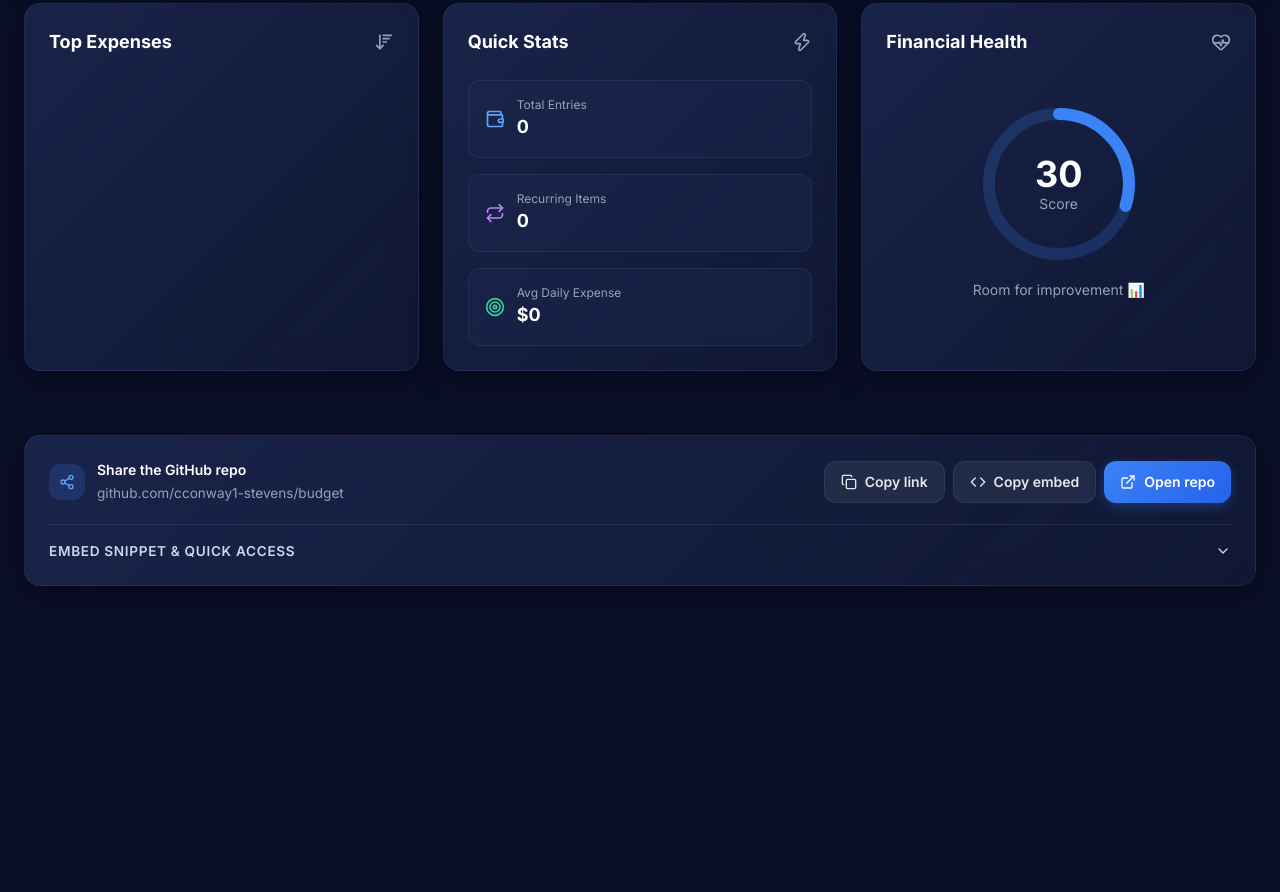
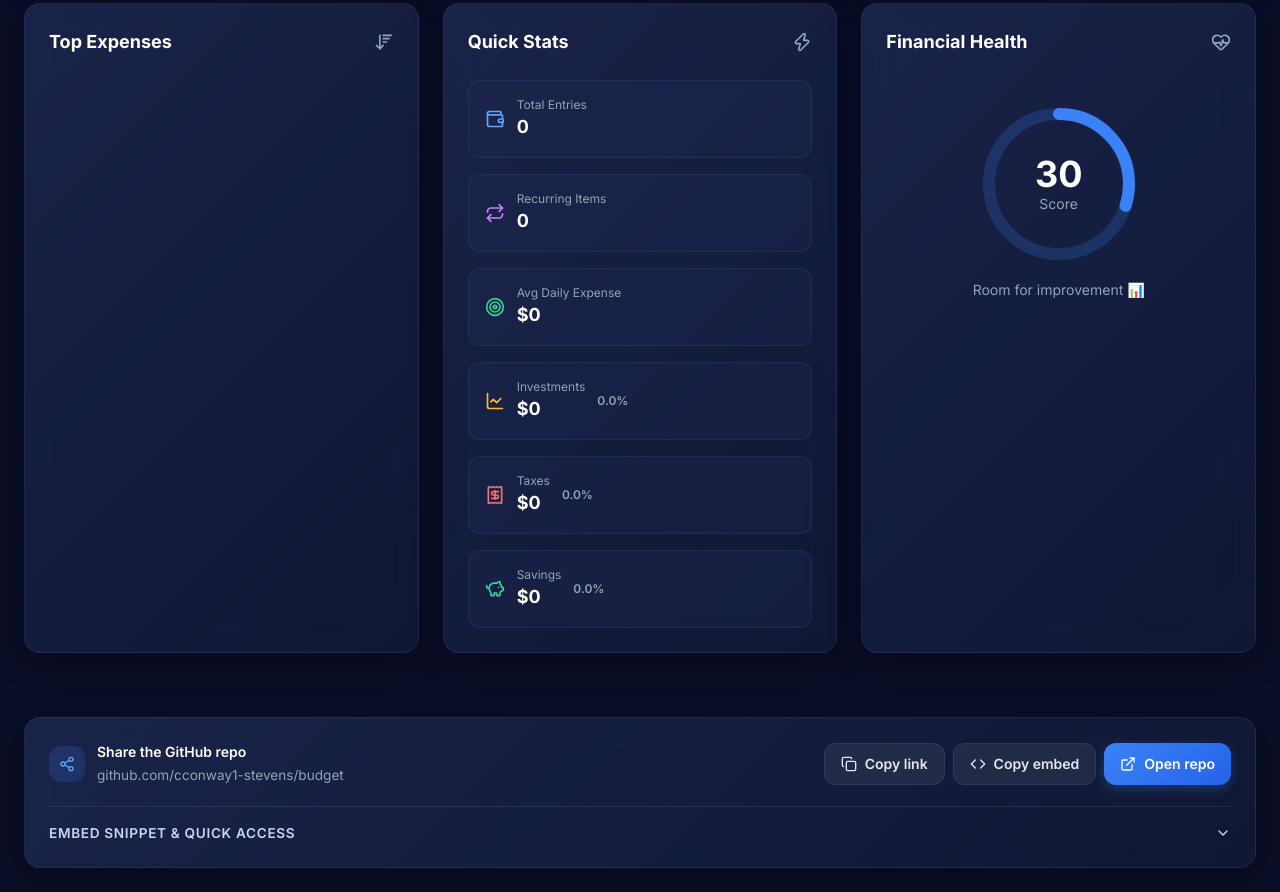
Before and after one commit to cconway1-stevens/budget, a plain HTML site: page index.html in a window 1280 px wide. Shown: the part 907-1799 px from the top of the page. Before the commit the page ends 1517 px from the top, so only its background shows below. Drawn offline with nearby package versions, Linux system fonts and the light colour scheme.

Commit message:
Add category KPIs for investments, taxes, and savings

```diff
--- a/index.html
+++ b/index.html
@@ -321,6 +321,42 @@
                 </div>
               </div>
             </div>
+            <div class="stat-mini">
+              <div class="flex items-center justify-between gap-3">
+                <div class="flex items-center gap-3">
+                  <i data-lucide="line-chart" class="w-5 h-5 text-amber-400"></i>
+                  <div>
+                    <p class="text-xs text-slate-400">Investments</p>
+                    <p id="kpiInvestments" class="text-lg font-bold text-white">$0.00</p>
+                  </div>
+                </div>
+                <span id="kpiInvestmentsPct" class="text-xs font-semibold text-slate-400">0%</span>
+              </div>
+            </div>
+            <div class="stat-mini">
+              <div class="flex items-center justify-between gap-3">
+                <div class="flex items-center gap-3">
+                  <i data-lucide="receipt" class="w-5 h-5 text-red-400"></i>
+                  <div>
+                    <p class="text-xs text-slate-400">Taxes</p>
+                    <p id="kpiTaxes" class="text-lg font-bold text-white">$0.00</p>
+                  </div>
+                </div>
+                <span id="kpiTaxesPct" class="text-xs font-semibold text-slate-400">0%</span>
+              </div>
+            </div>
+            <div class="stat-mini">
+              <div class="flex items-center justify-between gap-3">
+                <div class="flex items-center gap-3">
+                  <i data-lucide="piggy-bank" class="w-5 h-5 text-emerald-400"></i>
+                  <div>
+                    <p class="text-xs text-slate-400">Savings</p>
+                    <p id="kpiSavings" class="text-lg font-bold text-white">$0.00</p>
+                  </div>
+                </div>
+                <span id="kpiSavingsPct" class="text-xs font-semibold text-slate-400">0%</span>
+              </div>
+            </div>
           </div>
         </div>
 
--- a/scripts/render.js
+++ b/scripts/render.js
@@ -253,6 +253,21 @@ export function refreshDashboard() {
   });
 
   const { totals, results } = calcMonthlyValues();
+  const categoryMonthlyTotals = {};
+  state.rows.forEach(row => {
+    if (!row?.category) return;
+    const monthlyVal = results.get(row.id) || 0;
+    const typeKey = row.type === 'income' ? 'income' : 'expense';
+    if (!categoryMonthlyTotals[row.category]) {
+      categoryMonthlyTotals[row.category] = { income: 0, expense: 0 };
+    }
+    categoryMonthlyTotals[row.category][typeKey] += monthlyVal;
+  });
+
+  const normalizedCategoryTotals = Object.fromEntries(
+    Object.entries(categoryMonthlyTotals).sort(([a], [b]) => a.localeCompare(b))
+  );
+
   const now = new Date();
   const monthKey = `${now.getFullYear()}-${String(now.getMonth() + 1).padStart(2, '0')}`;
 
@@ -269,6 +284,7 @@ export function refreshDashboard() {
   };
 
   let historyChanged = false;
+  let shouldSave = false;
   if (!lastSnapshot || lastSnapshot.month !== monthKey) {
     state.history.push({ ...monthlySnapshot });
     historyChanged = true;
@@ -282,12 +298,74 @@ export function refreshDashboard() {
   }
 
   if (historyChanged) {
-    save();
+    shouldSave = true;
+  }
+
+  const prevCategoryTotals = JSON.stringify(state.totalsByCategory || {});
+  const serializedCategoryTotals = JSON.stringify(normalizedCategoryTotals);
+  if (prevCategoryTotals !== serializedCategoryTotals) {
+    state.totalsByCategory = normalizedCategoryTotals;
+    shouldSave = true;
   }
 
   const incV = fromMonthly(totals.inc, view);
   const expV = fromMonthly(totals.exp, view);
   const netV = fromMonthly(totals.net, view);
+
+  const totalsByCategory = Object.fromEntries(
+    Object.entries(normalizedCategoryTotals).map(([category, values]) => [
+      category,
+      {
+        income: fromMonthly(values.income, view),
+        expense: fromMonthly(values.expense, view)
+      }
+    ])
+  );
+
+  const bindCategoryKpi = (category, amountId, pctId) => {
+    const amountEl = document.getElementById(amountId);
+    if (!amountEl) return;
+
+    const data = totalsByCategory[category];
+    const incomeAmount = data?.income ?? 0;
+    const expenseAmount = data?.expense ?? 0;
+
+    let displayAmount = 0;
+    let pctOfTotal = 0;
+    let pctType = 'none';
+
+    if (incomeAmount > 0 || expenseAmount > 0) {
+      if (incomeAmount >= expenseAmount && incomeAmount > 0) {
+        displayAmount = incomeAmount;
+        pctType = 'income';
+        pctOfTotal = incV > 0 ? incomeAmount / incV : 0;
+      } else {
+        displayAmount = expenseAmount;
+        pctType = 'expense';
+        pctOfTotal = expV > 0 ? expenseAmount / expV : 0;
+      }
+    }
+
+    amountEl.textContent = fmt.format(displayAmount);
+
+    const pctEl = document.getElementById(pctId);
+    if (pctEl) {
+      const baseText = fmtPct.format(pctOfTotal);
+      const contextText = pctType === 'income'
+        ? `${baseText} of income`
+        : pctType === 'expense'
+          ? `${baseText} of expenses`
+          : baseText;
+      pctEl.textContent = contextText;
+      pctEl.classList.remove('text-emerald-400', 'text-red-400', 'text-slate-400');
+      const colorClass = pctType === 'income'
+        ? 'text-emerald-400'
+        : pctType === 'expense'
+          ? 'text-red-400'
+          : 'text-slate-400';
+      pctEl.classList.add(colorClass);
+    }
+  };
 
   document.getElementById('kpiIncome').textContent = fmt.format(incV);
   document.getElementById('kpiExpenses').textContent = fmt.format(expV);
@@ -312,6 +390,10 @@ export function refreshDashboard() {
   document.getElementById('statEntries').textContent = state.rows.length;
   document.getElementById('statRecurring').textContent = state.rows.filter(r => r.freq !== 'monthly').length;
   document.getElementById('statAvgDaily').textContent = fmt.format(fromMonthly(totals.exp, 'daily'));
+
+  bindCategoryKpi('Investments', 'kpiInvestments', 'kpiInvestmentsPct');
+  bindCategoryKpi('Taxes', 'kpiTaxes', 'kpiTaxesPct');
+  bindCategoryKpi('Savings', 'kpiSavings', 'kpiSavingsPct');
 
   const healthScore = Math.min(100, Math.max(0, Math.round(savingsRate * 100 + 30)));
   document.getElementById('healthScore').textContent = healthScore;
@@ -340,6 +422,10 @@ export function refreshDashboard() {
     const isPositive = summaryChange >= 0;
     summaryEl.textContent = `${isPositive ? '+' : ''}${fmtDecimal.format(summaryChange)}`;
     summaryEl.className = isPositive ? 'text-emerald-400 font-medium' : 'text-red-400 font-medium';
+  }
+
+  if (shouldSave) {
+    save();
   }
 
   updateCharts(totals, results, view);
--- a/scripts/state.js
+++ b/scripts/state.js
@@ -9,6 +9,8 @@ export const state = {
     'Salary',
     'Freelance',
     'Investments',
+    'Taxes',
+    'Savings',
     'Other Income',
     'Housing',
     'Food',
@@ -25,6 +27,8 @@ export const state = {
     'Salary',
     'Freelance',
     'Investments',
+    'Taxes',
+    'Savings',
     'Other Income',
     'Housing',
     'Food',
@@ -34,7 +38,8 @@ export const state = {
     'Healthcare',
     'Education',
     'Other'
-  ]
+  ],
+  totalsByCategory: {}
 };
 
 export function generateId() {
```
